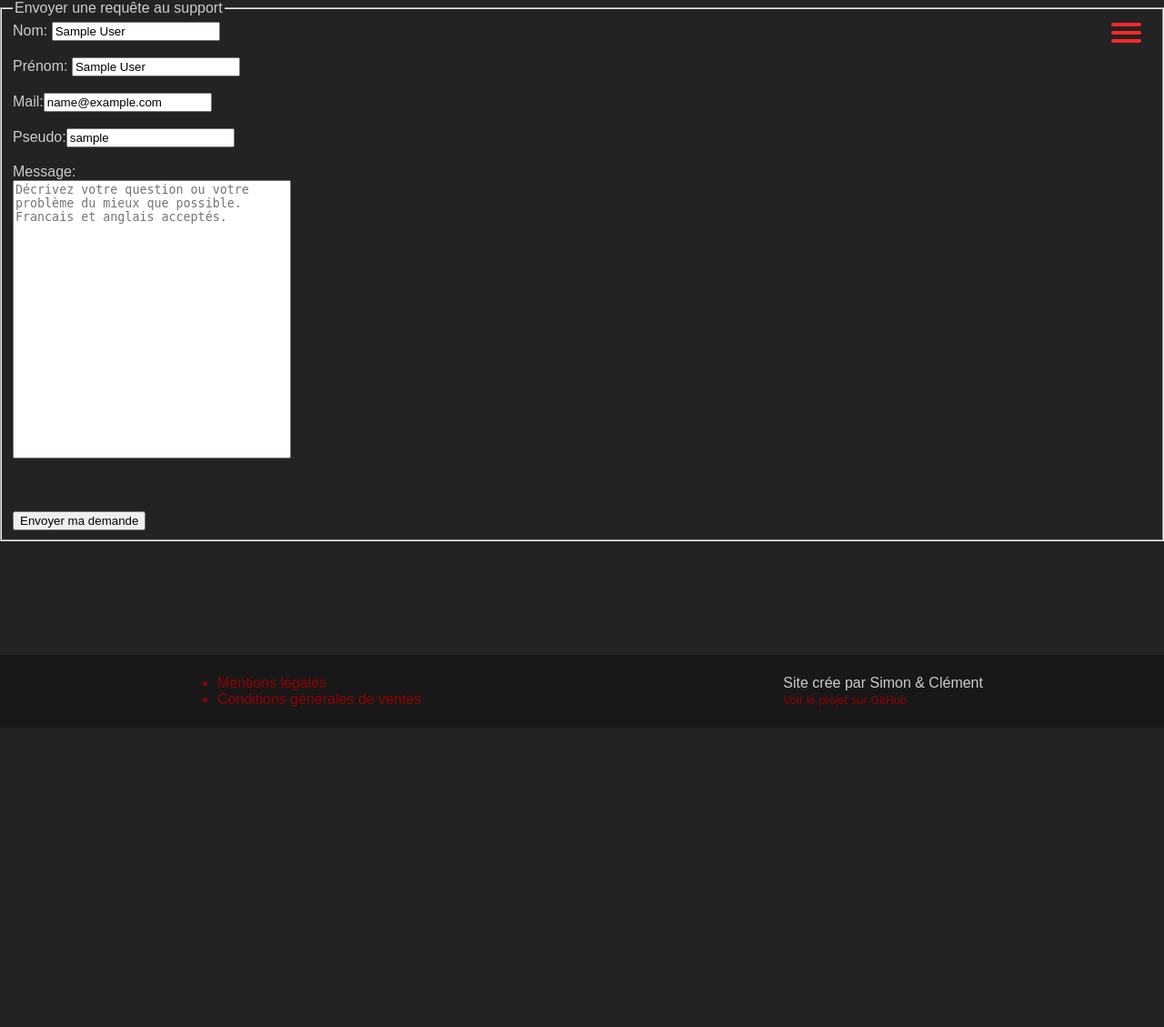
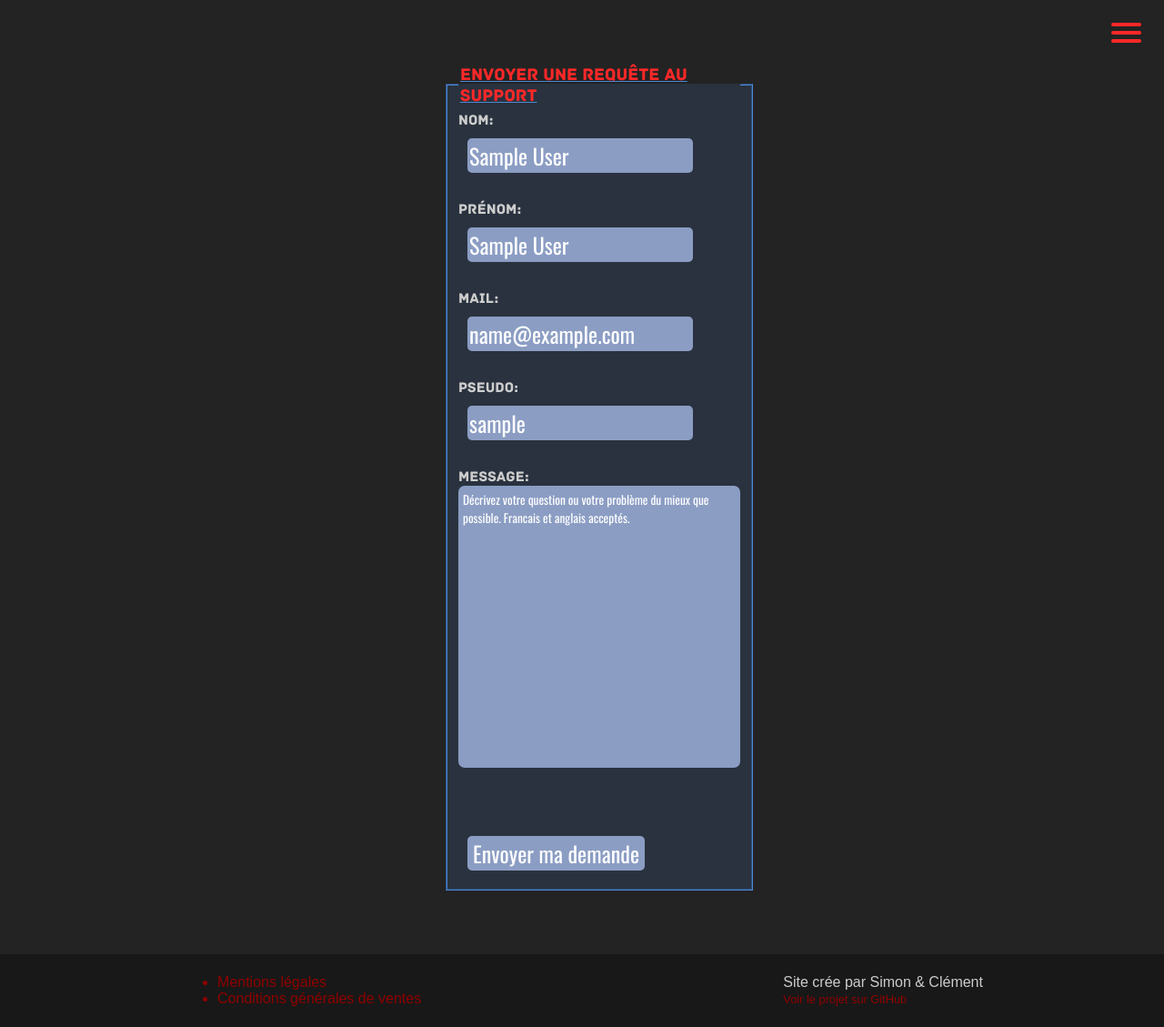
Before and after one commit to CBo9/projet-sira, a PHP site: page /projet_sira/pages/support.php in a window 1280 px wide. Shown: the whole page at 91% size. Before the commit the page ends 777 px from the top, so only its background shows below. Run offline with PHP 8.4, Linux system fonts and the light colour scheme; the visitor is signed in with stand-in values (Sample User, id 1); data that the repository does not hold is empty.

Commit message:
on remet le css car il a disparu + un peu de style

```diff
--- a/index.php
+++ b/index.php
@@ -2,7 +2,7 @@
 $titrePage="Localoc, les meilleurs voitures aux meileurs prix";
 require('templates/navbar.php');
 require('utility/fonctions.php');?>
-<div class="wrapper">
+<div class="wrapperAcc">
   <h1>Bienvenue sur Localoc</h1>
   <h2>Louez une voiture au meilleur prix</h2>
 
@@ -25,7 +25,7 @@ require('utility/fonctions.php');?>
   <?php endif; ?>
   <!-- FIN DE LA CONDITION POUR L'AFFICHAGE DU SLIDER SUELEMENT SUR LA PAGE D'ACCUEIL -->
 
-<h2 class="indexaf">Liste des véhicules disponible</h2>
+<h2 class="indexaf">Liste des véhicules disponibles</h2>
   <?php
 // VARIABLE PHP POUR PAGE PRECEDENTE ET PAGE SUIVANTE
   $pageS=isset($_GET['page']) ? $_GET['page'] +1 : 1;
--- a/style/loc.css
+++ b/style/loc.css
@@ -19,6 +19,7 @@
 }
 
 /*CODE CSS APPLIQUÉ AU BODY*/
+
 body
 {
   height: 100%;
@@ -52,6 +53,13 @@ a:hover
 
 h1{
   color:#FF2828;
+}
+
+h2.indexaf{
+  margin-top: 20px;
+  margin-bottom: 20px;
+  text-align: center;
+  text-decoration: underline;
 }
 /*CSS DE L'AFFICHAGE DE L'INFORMATION DU MEMBRE*/
 
@@ -473,6 +481,13 @@ html, body {
     min-height: 100%;
     height: auto !important;
     height: 100%;
+    padding:20px;
+    margin: 0 auto -80px; /* the bottom margin is the negative value of the footer's height */
+}
+.wrapperAcc {
+    min-height: 100%;
+    height: auto !important;
+    height: 100%;
     margin: 0 auto -80px; /* the bottom margin is the negative value of the footer's height */
 }
 footer, .push {
@@ -490,3 +505,74 @@ footer, .push {
 .log_reg{
   margin: 50px;
 }
+
+/*CSS POUR FORMULAIRE SUPPORT*/
+
+.support-page legend
+{
+  font-size: 1.2em;
+  color:#FF2828;
+  text-decoration:underline #4D88D5;
+  z-index:100;
+}
+
+form
+{
+  font-family:Archive;
+}
+
+.font-placeholder::-webkit-input-placeholder {
+  font-family: Oswald Regular;
+  font-size:0,8em;
+  color:white;
+}
+
+.font-placeholder::-moz-placeholder {
+  font-family: Oswald Regular;
+  font-size:0.8em;
+  color:white;
+}
+textarea
+{
+  border:#8B9DC3;
+  border-radius:7px;
+  background-color:#8B9DC3;
+  color:white;
+  font-family:Oswald Regular;
+  padding:5px;
+}
+
+ input, select
+{
+  border-radius:5px;
+  border:#8B9DC3;
+  background-color:#8B9DC3;
+  color:white;
+  font-family:Oswald Regular;
+  font-size: 1.5em;
+  margin:10px;
+}
+
+.mail-form-support, textarea
+{
+  width:300;
+  resize: none;
+}
+
+#formulaire-support
+{
+  filter: blur 5px;
+  width:300px;
+  padding:50px 0px;
+  margin:0 auto;
+  position: relative;
+}
+
+fieldset{
+  border-color:#FF2828;
+  background-color: rgba(77,136,213,0.15);
+}
+
+.support-page fieldset{
+  border-color:#4D88D5;
+}
--- a/templates/navigation.php
+++ b/templates/navigation.php
@@ -19,6 +19,7 @@ echo '
 			<a href="/projet_sira/pages/ajouta.php"><li>Nos agences</li></a>
 			<a href="/projet_sira/pages/ajoutv.php"><li>Nos voitures</li></a>
 			<a href="/projet_sira/pages/membre.php"><li>Nos membres</li></a>
+			<a href="/projet_sira/pages/commandes.php"><li>Commandes</li></a>
 			<a href="/projet_sira/pages/support.php"  ><li>Support</li></a>
 			<a href="/projet_sira/pages/profile.php"  ><li>'. $_SESSION['nom'] .  " " . $_SESSION['prenom'] .'</li></a>
 			<a onclick="deconnect()" class="dc-link" ><li>Deconnexion</li></a>
```
